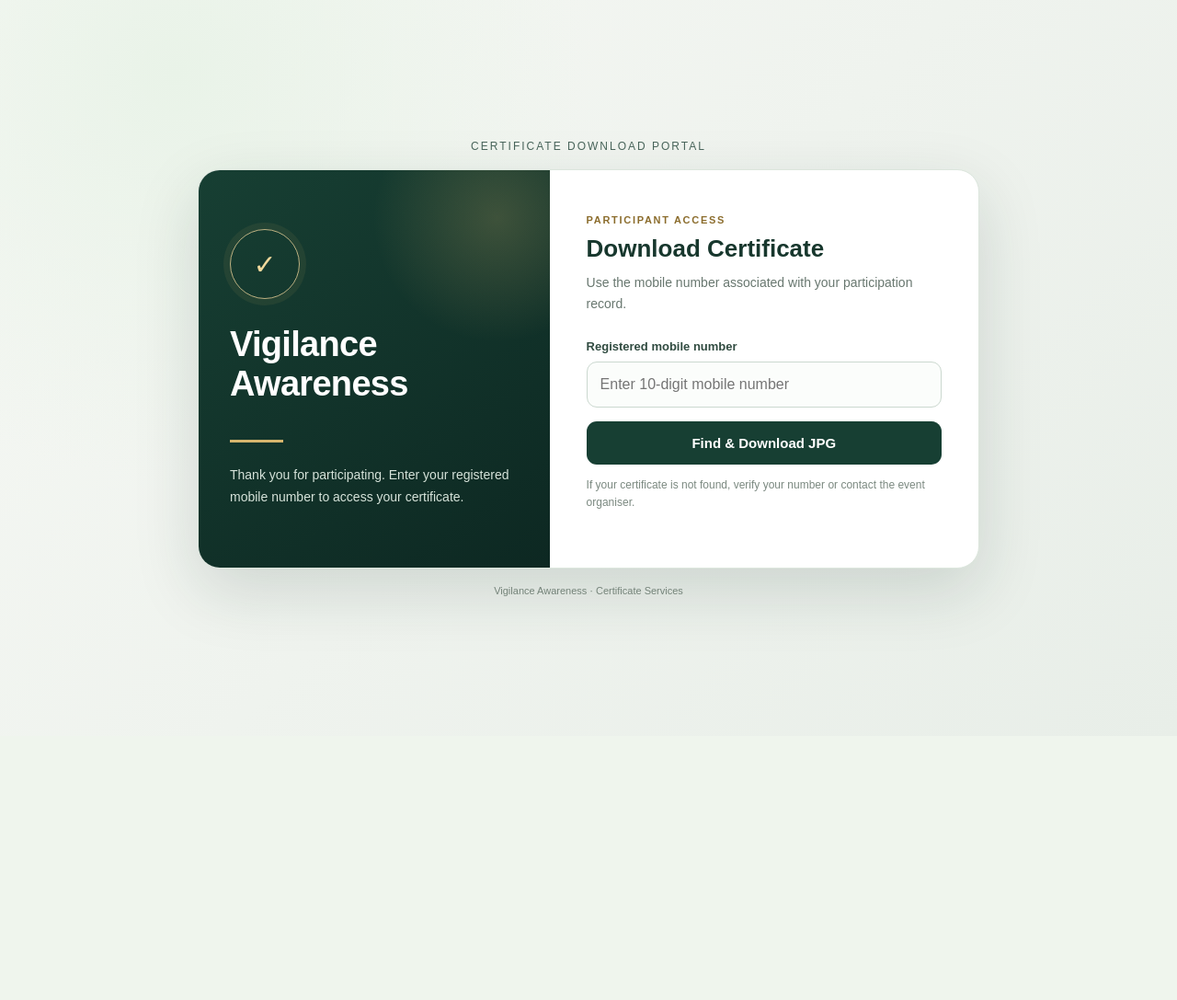
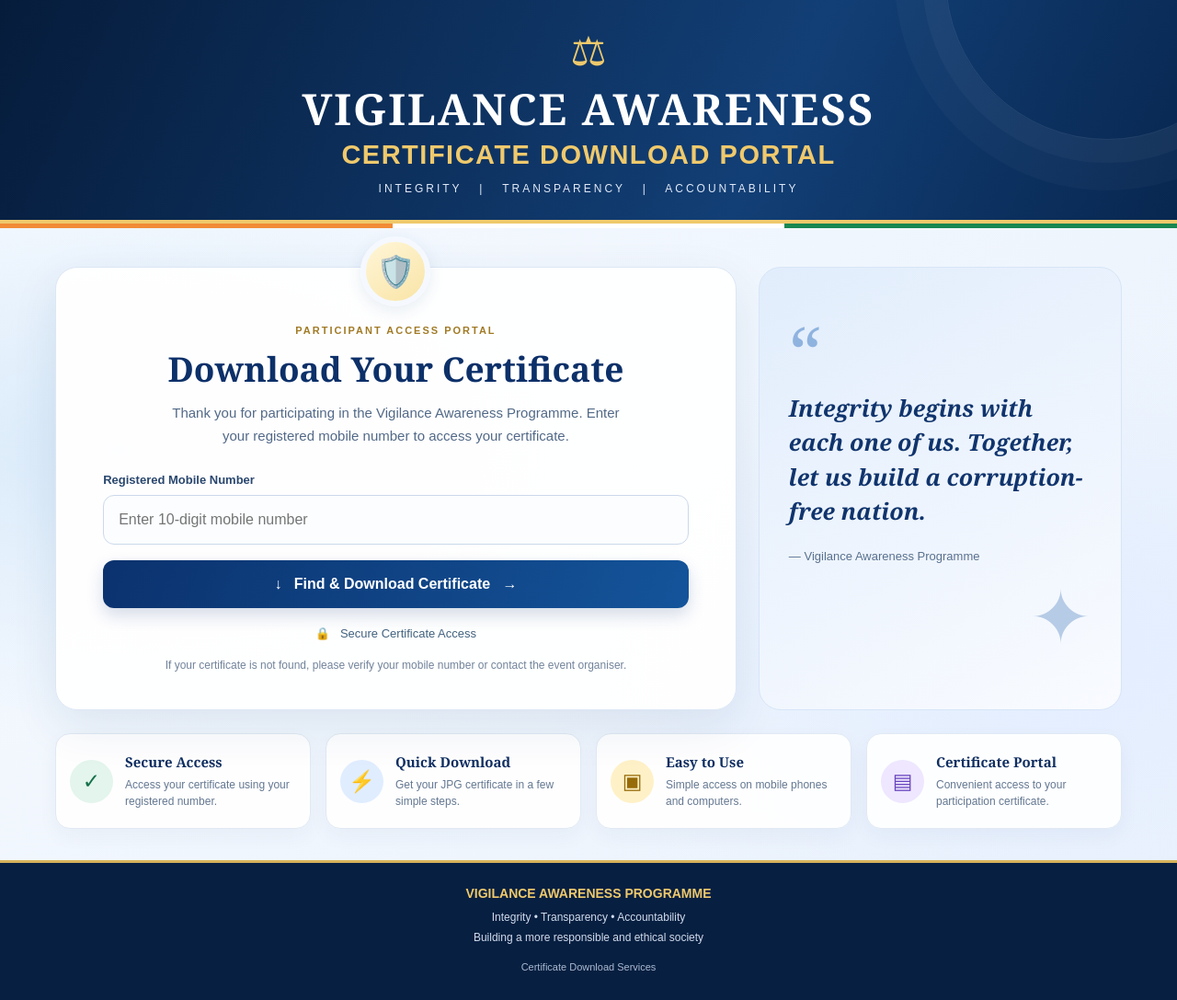
Before and after one commit to naresh259cctnshp-dotcom/certificate-download-portal, a Flask app: page / in a window 1280 px wide. Shown: the whole page at 92% size. Before the commit the page ends 669 px from the top, so only its background shows below. Run offline with Flask 3, Linux system fonts and the light colour scheme.

Commit message:
Update index.html

```diff
--- a/templates/index.html
+++ b/templates/index.html
@@ -1,96 +1,437 @@
+
 <!doctype html>
 <html lang="en">
 <head>
 <meta charset="utf-8">
 <meta name="viewport" content="width=device-width, initial-scale=1">
-  <meta name="theme-color" content="#102b25">
-  <title>Vigilance Awareness Certificate Download</title>
+<meta name="theme-color" content="#082750">
+<title>Vigilance Awareness | Certificate Portal</title>
+
 <style>
-    :root { color-scheme: light; --green:#123c31; --gold:#d6b56d; --ink:#172a25; }
-    * { box-sizing:border-box; }
+:root {
+  --navy: #082750;
+  --blue: #104783;
+  --gold: #efc96c;
+  --ink: #102e5e;
+  --muted: #526987;
+}
+* { box-sizing: border-box; }
+
 body {
-      margin:0; min-height:100vh; display:flex; align-items:center; justify-content:center;
-      padding:24px; font-family:Arial, Helvetica, sans-serif; color:var(--ink);
-      background: radial-gradient(circle at 15% 10%, #e9f3e8 0, transparent 34%),
-                  linear-gradient(135deg, #f6f8f4, #e8eee8);
+  margin: 0;
+  font-family: Arial, Helvetica, sans-serif;
+  color: var(--ink);
+  background:
+    radial-gradient(ellipse at 10% 45%, #d9eafa 0, transparent 35%),
+    radial-gradient(ellipse at 90% 65%, #e3edff 0, transparent 35%),
+    linear-gradient(135deg, #f6faff, #eaf2fc);
+  min-height: 100vh;
 }
-    .shell { width:100%; max-width:850px; }
-    .topline { text-align:center; color:#48645a; font-size:12px; letter-spacing:2px; text-transform:uppercase; margin-bottom:18px; }
-    .card {
-      overflow:hidden; display:grid; grid-template-columns: .9fr 1.1fr; border-radius:24px;
-      background:#fff; box-shadow:0 24px 70px rgba(17,49,39,.15); border:1px solid #dce6dd;
+
+/* Premium header */
+.header {
+  position: relative;
+  overflow: hidden;
+  background: linear-gradient(115deg, #061c3b, #123f76 65%, #082750);
+  color: white;
+  padding: 30px 20px 27px;
+  text-align: center;
+  border-bottom: 4px solid var(--gold);
 }
-    .hero {
-      padding:42px 34px; color:#fff; background:
-        radial-gradient(circle at 85% 12%, rgba(214,181,109,.22), transparent 27%),
-        linear-gradient(145deg, #173f33, #0d2822);
-      display:flex; flex-direction:column; justify-content:center; position:relative;
+.header:before {
+  content: "";
+  position: absolute;
+  width: 350px;
+  height: 350px;
+  right: -100px;
+  top: -200px;
+  border: 1px solid #ffffff18;
+  border-radius: 50%;
+  box-shadow: 0 0 0 25px #ffffff08, 0 0 0 55px #ffffff06;
 }
-    .seal {
-      width:76px; height:76px; border:1px solid rgba(230,207,151,.8); color:#f0d99c;
-      border-radius:50%; display:grid; place-items:center; font-size:30px; margin-bottom:28px;
-      box-shadow:0 0 0 7px rgba(214,181,109,.08);
+.header-inner { position: relative; z-index: 1; }
+.emblem {
+  font-size: 44px;
+  color: var(--gold);
+  line-height: 1.2;
 }
-    .hero h1 { font-size:clamp(28px,4vw,38px); line-height:1.12; margin:0 0 16px; letter-spacing:-.7px; }
-    .hero p { margin:0; color:#d6e3da; line-height:1.7; font-size:14px; }
-    .hero .rule { width:58px; height:3px; background:var(--gold); margin:24px 0; }
-    .formside { padding:48px 40px; display:flex; flex-direction:column; justify-content:center; }
-    .eyebrow { color:#8b6c2c; font-size:11px; font-weight:bold; text-transform:uppercase; letter-spacing:1.7px; margin-bottom:10px; }
-    h2 { margin:0 0 10px; font-size:26px; color:#17372d; }
-    .intro { color:#68776f; line-height:1.6; font-size:14px; margin:0 0 28px; }
-    label { display:block; font-size:13px; font-weight:bold; margin-bottom:9px; color:#304b40; }
+.header h1 {
+  margin: 8px 0 4px;
+  font-family: Georgia, serif;
+  font-size: clamp(26px, 4vw, 47px);
+  letter-spacing: 2px;
+  line-height: 1.15;
+}
+.header h2 {
+  margin: 7px 0 13px;
+  color: var(--gold);
+  font-size: clamp(17px, 2.6vw, 29px);
+  letter-spacing: 1.5px;
+}
+.tagline {
+  font-size: 12px;
+  letter-spacing: 3px;
+  color: #e1eaf7;
+}
+.tricolor {
+  height: 5px;
+  background: linear-gradient(to right,
+    #f28b36 0 33.33%, #fff 33.33% 66.66%,
+    #188650 66.66% 100%);
+}
+
+/* Main layout */
+.container {
+  width: min(1160px, 94%);
+  margin: 42px auto 34px;
+}
+.main-grid {
+  display: grid;
+  grid-template-columns: minmax(0, 1.5fr) minmax(240px, .8fr);
+  gap: 24px;
+  align-items: stretch;
+}
+.download-card {
+  background: rgba(255,255,255,.96);
+  border: 1px solid #dce7f5;
+  border-radius: 24px;
+  padding: 38px clamp(22px, 4vw, 52px);
+  text-align: center;
+  box-shadow: 0 18px 50px #163b6818;
+  position: relative;
+}
+.shield {
+  display: grid;
+  place-items: center;
+  width: 76px;
+  height: 76px;
+  margin: -72px auto 20px;
+  border-radius: 50%;
+  background: linear-gradient(145deg, #fff6d8, #f9e4a6);
+  border: 6px solid #f5f9ff;
+  font-size: 34px;
+  box-shadow: 0 5px 18px #173e7018;
+}
+.eyebrow {
+  color: #a17a25;
+  font-weight: bold;
+  letter-spacing: 2px;
+  text-transform: uppercase;
+  font-size: 11px;
+}
+.download-card h3 {
+  font-family: Georgia, serif;
+  font-size: clamp(27px, 3vw, 37px);
+  margin: 10px 0;
+  color: #0c3069;
+}
+.description {
+  margin: 0 auto 27px;
+  max-width: 490px;
+  color: var(--muted);
+  line-height: 1.7;
+  font-size: 15px;
+}
+label {
+  display: block;
+  text-align: left;
+  font-size: 13px;
+  font-weight: bold;
+  margin: 0 0 9px;
+  color: #29476e;
+}
 input {
-      width:100%; border:1px solid #cbd8cf; border-radius:11px; padding:15px 14px; font-size:16px;
-      outline:none; transition:border .2s, box-shadow .2s; background:#fbfdfb;
+  width: 100%;
+  padding: 17px 16px;
+  border: 1px solid #ccd9eb;
+  border-radius: 12px;
+  background: #fbfdff;
+  font-size: 16px;
+  outline: none;
+  transition: .2s;
 }
-    input:focus { border-color:#36735b; box-shadow:0 0 0 3px rgba(54,115,91,.12); }
+input:focus {
+  border-color: #2262a5;
+  box-shadow: 0 0 0 4px #2262a51b;
+}
 button {
-      margin-top:15px; width:100%; border:0; border-radius:11px; padding:15px 18px;
-      background:#173f33; color:#fff; font-weight:bold; font-size:15px; cursor:pointer;
-      transition:transform .15s, background .15s;
+  width: 100%;
+  padding: 17px 14px;
+  margin-top: 17px;
+  border: none;
+  border-radius: 12px;
+  color: #fff;
+  background: linear-gradient(110deg, #0b326e, #14549a);
+  box-shadow: 0 8px 18px #0c326e2b;
+  font-size: 16px;
+  font-weight: bold;
+  cursor: pointer;
+  transition: transform .2s, box-shadow .2s;
 }
-    button:hover { background:#225744; transform:translateY(-1px); }
-    .hint { font-size:12px; line-height:1.6; color:#7b8980; margin-top:13px; }
-    .error { margin:0 0 16px; padding:12px 14px; border-radius:10px; color:#8b2929; background:#fff0ef; border:1px solid #f3d1cf; font-size:13px; line-height:1.5; }
-    .footer { text-align:center; font-size:11px; color:#748379; margin-top:18px; }
-    @media (max-width:650px) {
-      body { padding:14px; }
-      .card { grid-template-columns:1fr; border-radius:18px; }
-      .hero { padding:28px 26px; }
-      .seal { width:58px; height:58px; font-size:24px; margin-bottom:20px; }
-      .hero h1 { font-size:29px; }
-      .hero .rule { margin:16px 0; }
-      .formside { padding:30px 25px; }
+button:hover {
+  transform: translateY(-2px);
+  box-shadow: 0 12px 24px #0c326e38;
+}
+button:focus-visible {
+  outline: 3px solid var(--gold);
+  outline-offset: 3px;
+}
+.hint {
+  color: #72839a;
+  font-size: 12px;
+  line-height: 1.7;
+  margin: 17px 0 0;
+}
+.secure {
+  margin-top: 20px;
+  font-size: 13px;
+  color: #42627f;
+}
+.error {
+  margin: 0 0 18px;
+  padding: 13px 15px;
+  border-radius: 10px;
+  text-align: left;
+  color: #8d2424;
+  background: #fff0f0;
+  border: 1px solid #f2cccc;
+  font-size: 13px;
+  line-height: 1.5;
+}
+
+/* Side quote panel */
+.quote-card {
+  position: relative;
+  overflow: hidden;
+  min-height: 100%;
+  display: flex;
+  flex-direction: column;
+  justify-content: center;
+  padding: 32px;
+  border-radius: 24px;
+  background: linear-gradient(150deg, #e1edfc, #f9fbff);
+  border: 1px solid #d7e5f7;
+}
+.quote-mark {
+  font-family: Georgia, serif;
+  font-size: 78px;
+  line-height: .8;
+  color: #8fb3df;
+}
+.quote-card h3 {
+  font-family: Georgia, serif;
+  font-style: italic;
+  font-size: 25px;
+  line-height: 1.5;
+  margin: 12px 0 22px;
+  color: #10346d;
+}
+.quote-card p {
+  margin: 0;
+  font-size: 13px;
+  color: #58708e;
+}
+.quote-decoration {
+  font-size: 80px;
+  text-align: right;
+  color: #b6cbe6;
+  margin-top: 20px;
+  line-height: 1;
+}
+
+/* Feature cards */
+.features {
+  display: grid;
+  grid-template-columns: repeat(4, minmax(0, 1fr));
+  gap: 16px;
+  margin-top: 25px;
+}
+.feature {
+  display: flex;
+  align-items: center;
+  gap: 13px;
+  padding: 20px 15px;
+  background: #ffffffed;
+  border: 1px solid #e0e9f4;
+  border-radius: 16px;
+  box-shadow: 0 8px 22px #15395c0b;
+  min-width: 0;
+}
+.feature-icon {
+  flex: 0 0 47px;
+  width: 47px;
+  height: 47px;
+  display: grid;
+  place-items: center;
+  border-radius: 50%;
+  background: #e3f5ec;
+  color: #15714b;
+  font-size: 23px;
+}
+.feature:nth-child(2) .feature-icon {
+  background: #e0edff; color: #1761b9;
+}
+.feature:nth-child(3) .feature-icon {
+  background: #fff1c7; color: #966b08;
+}
+.feature:nth-child(4) .feature-icon {
+  background: #eee7ff; color: #6844bd;
+}
+.feature h4 {
+  margin: 0 0 6px;
+  font-family: Georgia, serif;
+  font-size: 15px;
+  color: #102f62;
+}
+.feature p {
+  margin: 0;
+  color: #647891;
+  font-size: 12px;
+  line-height: 1.5;
+}
+
+/* Footer */
+.footer {
+  background: #071f41;
+  color: #f3f6fb;
+  padding: 25px 20px;
+  text-align: center;
+  border-top: 3px solid #d7b35b;
+}
+.footer strong {
+  display: block;
+  color: var(--gold);
+  font-size: 14px;
+  margin-bottom: 8px;
+}
+.footer p {
+  margin: 0;
+  font-size: 12px;
+  line-height: 1.8;
+  color: #d1dced;
+}
+.footer .small {
+  margin-top: 12px;
+  color: #aabbd1;
+  font-size: 11px;
+}
+
+@media (max-width: 850px) {
+  .main-grid { grid-template-columns: 1fr; gap: 20px; }
+  .quote-card { min-height: auto; padding: 26px; }
+  .quote-card h3 { font-size: 22px; }
+  .quote-decoration { display: none; }
+  .features { grid-template-columns: repeat(2, minmax(0, 1fr)); }
+}
+@media (max-width: 520px) {
+  .header { padding: 25px 14px 23px; }
+  .header h1 { letter-spacing: 1px; }
+  .tagline { letter-spacing: 1.5px; line-height: 1.8; }
+  .container { margin: 35px auto 25px; width: 92%; }
+  .download-card { padding: 32px 21px 27px; border-radius: 19px; }
+  .shield { margin-top: -62px; width: 66px; height: 66px; }
+  .download-card h3 { font-size: 27px; }
+  .features { grid-template-columns: 1fr; gap: 11px; }
+  .feature { padding: 16px; }
+  .quote-card { border-radius: 19px; }
 }
 </style>
 </head>
+
 <body>
-  <main class="shell">
-    <div class="topline">Certificate Download Portal</div>
-    <section class="card">
-      <div class="hero">
-        <div class="seal" aria-hidden="true">✓</div>
-        <h1>Vigilance<br>Awareness</h1>
-        <div class="rule"></div>
-        <p>Thank you for participating. Enter your registered mobile number to access your certificate.</p>
+<header class="header">
+  <div class="header-inner">
+    <div class="emblem" aria-hidden="true">⚖</div>
+    <h1>VIGILANCE AWARENESS</h1>
+    <h2>CERTIFICATE DOWNLOAD PORTAL</h2>
+    <div class="tagline">INTEGRITY &nbsp; | &nbsp; TRANSPARENCY &nbsp; | &nbsp; ACCOUNTABILITY</div>
   </div>
-      <div class="formside">
-        <div class="eyebrow">Participant access</div>
-        <h2>Download Certificate</h2>
-        <p class="intro">Use the mobile number associated with your participation record.</p>
+</header>
+<div class="tricolor"></div>
+
+<main class="container">
+  <section class="main-grid">
+    <div class="download-card">
+      <div class="shield" aria-hidden="true">🛡️</div>
+      <div class="eyebrow">Participant Access Portal</div>
+      <h3>Download Your Certificate</h3>
+      <p class="description">
+        Thank you for participating in the Vigilance Awareness Programme.
+        Enter your registered mobile number to access your certificate.
+      </p>
+
       {% if error %}
         <div class="error" role="alert">{{ error }}</div>
       {% endif %}
+
       <form method="post" action="/">
-          <label for="mobile">Registered mobile number</label>
-          <input id="mobile" name="mobile" type="tel" inputmode="numeric" autocomplete="tel"
-                 placeholder="Enter 10-digit mobile number" maxlength="14" required>
-          <button type="submit">Find &amp; Download JPG</button>
+        <label for="mobile">Registered Mobile Number</label>
+        <input
+          id="mobile"
+          name="mobile"
+          type="tel"
+          inputmode="numeric"
+          autocomplete="tel"
+          placeholder="Enter 10-digit mobile number"
+          maxlength="14"
+          required
+          pattern="[0-9+\s()-]{10,14}"
+          title="Please enter your registered mobile number">
+        <button type="submit">↓ &nbsp; Find &amp; Download Certificate &nbsp; →</button>
       </form>
-        <p class="hint">If your certificate is not found, verify your number or contact the event organiser.</p>
+
+      <p class="secure">🔒 &nbsp; Secure Certificate Access</p>
+      <p class="hint">
+        If your certificate is not found, please verify your mobile number
+        or contact the event organiser.
+      </p>
+    </div>
+
+    <aside class="quote-card">
+      <div class="quote-mark">“</div>
+      <h3>Integrity begins with each one of us. Together, let us build a corruption-free nation.</h3>
+      <p>— Vigilance Awareness Programme</p>
+      <div class="quote-decoration" aria-hidden="true">✦</div>
+    </aside>
+  </section>
+
+  <section class="features" aria-label="Portal features">
+    <div class="feature">
+      <div class="feature-icon">✓</div>
+      <div>
+        <h4>Secure Access</h4>
+        <p>Access your certificate using your registered number.</p>
+      </div>
+    </div>
+    <div class="feature">
+      <div class="feature-icon">⚡</div>
+      <div>
+        <h4>Quick Download</h4>
+        <p>Get your JPG certificate in a few simple steps.</p>
+      </div>
+    </div>
+    <div class="feature">
+      <div class="feature-icon">▣</div>
+      <div>
+        <h4>Easy to Use</h4>
+        <p>Simple access on mobile phones and computers.</p>
+      </div>
+    </div>
+    <div class="feature">
+      <div class="feature-icon">▤</div>
+      <div>
+        <h4>Certificate Portal</h4>
+        <p>Convenient access to your participation certificate.</p>
+      </div>
     </div>
   </section>
-    <div class="footer">Vigilance Awareness · Certificate Services</div>
 </main>
+
+<footer class="footer">
+  <strong>VIGILANCE AWARENESS PROGRAMME</strong>
+  <p>Integrity • Transparency • Accountability</p>
+  <p>Building a more responsible and ethical society</p>
+  <p class="small">Certificate Download Services</p>
+</footer>
 </body>
 </html>
```
Lines whose indentation alone changed are shown as unchanged.
